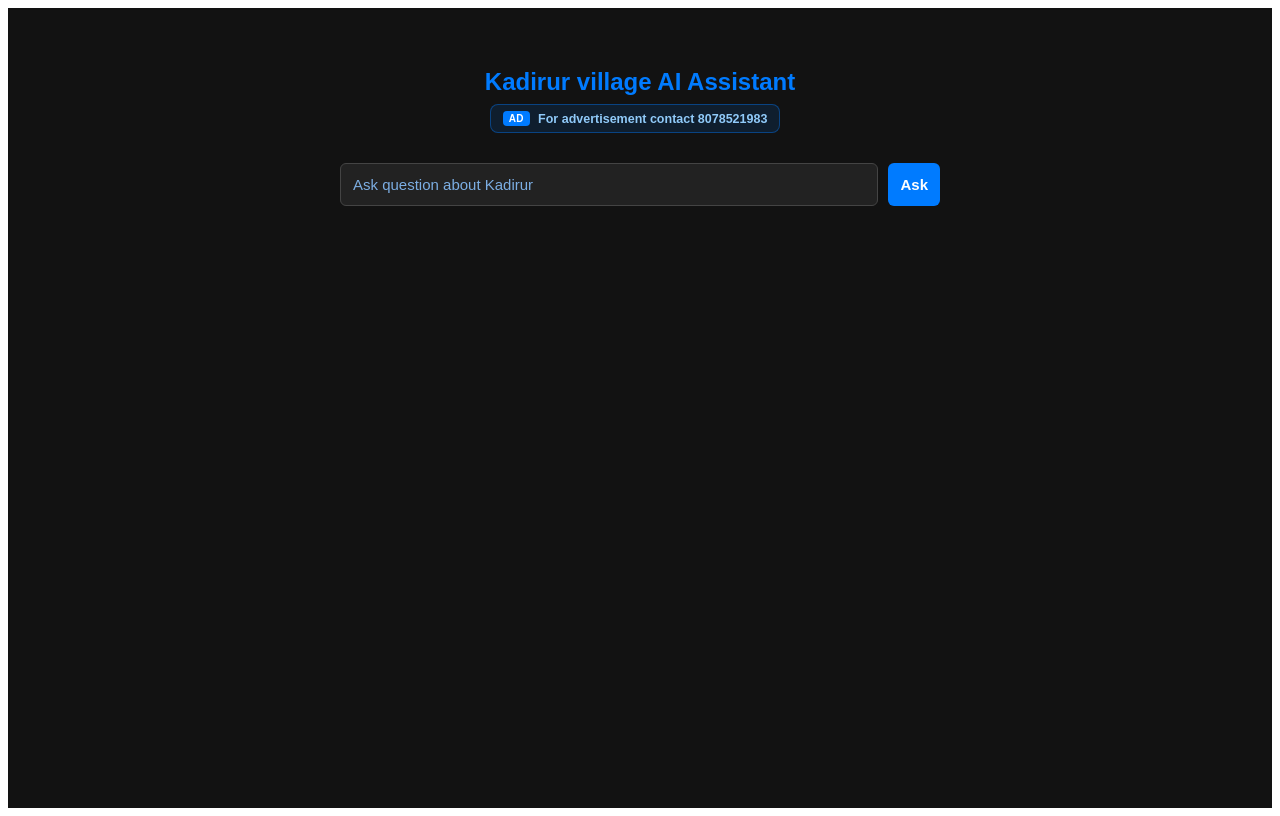
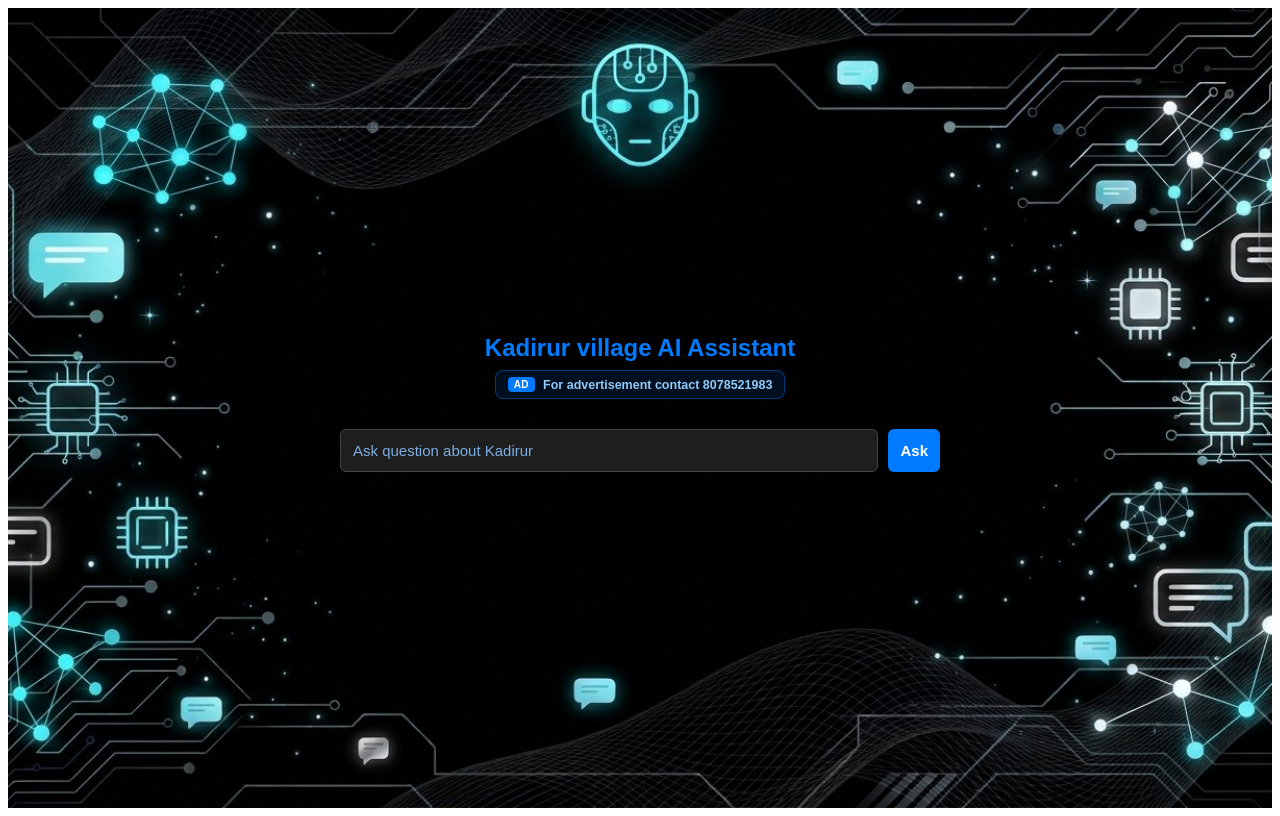
Before and after one commit to shyju2020-1983/testaigoogleapi, a React (Vite) app in the folder frontend/: page / in a window 1280 px wide. Built offline with nearby package versions, Linux system fonts and the light colour scheme.

Commit message:
jsx file updated with background

```diff
--- a/frontend/src/app.jsx
+++ b/frontend/src/app.jsx
@@ -1,8 +1,7 @@
 import React, { useState, useEffect, useRef } from 'react';
+import bgImage from './AI-Wall.jpg';
 
 function App() {
-
-
   const [query, setQuery] = useState('');
   const [chatHistory, setChatHistory] = useState([]);
   const [loading, setLoading] = useState(false);
@@ -70,7 +69,7 @@ function App() {
     setErrorDetails(null);
 
    const ec2PublicIp = "13.233.119.28";
-    const targetUrl = `http://${ec2PublicIp}:8000/api/query`;
+    const targetUrl = `http://${ec2PublicIp}:8000/api/query`;;
 
     // Below code for local running
     // const targetUrl = 'http://localhost:8000/api/query';
@@ -108,9 +107,7 @@ function App() {
       setLoading(false);
     }
   };
-//background
 
-//
   const handleClearChat = () => {
     setChatHistory([]);
     setErrorDetails(null);
@@ -118,24 +115,50 @@ function App() {
   };
 
   return (
-    <div style={{ backgroundColor: '#121212', minHeight: '100vh', width: '100%', padding: '40px 0', boxSizing: 'border-box' }}>
+    <div
+      style={{
+        backgroundColor: '#121212',
+        backgroundImage: `url(${bgImage})`,
+        backgroundSize: 'cover',
+        backgroundPosition: 'center',
+        backgroundRepeat: 'no-repeat',
+        backgroundAttachment: 'fixed',
+        minHeight: '100vh',
+        width: '100%',
+        display: 'flex',
+        flexDirection: 'column',
+        justifyContent: 'center',
+        alignItems: 'center',
+        padding: '20px',
+        boxSizing: 'border-box',
+      }}
+    >
       <style>{`
         .custom-chat-input::placeholder {
           color: #7caee3 !important;
           opacity: 1;
         }
       `}</style>
-  <div style={{ maxWidth: '600px', margin: '0 auto', padding: '20px', fontFamily: 'sans-serif', color: '#ffffff' }}>
+
+      <div
+        style={{
+          width: '100%',
+          maxWidth: '600px',
+          margin: '0 auto',
+          padding: '20px',
+          fontFamily: 'sans-serif',
+          color: '#ffffff',
+        }}
+      >
         <h2 style={{ margin: '0 0 8px 0', textAlign: 'center', color: '#007bff' }}>
           <b>Kadirur village AI Assistant</b>
         </h2>
 
-    {/* TOP ROTATING ADVERTISEMENT BANNER (SLIGHTLY LEFT, DIRECTLY BELOW TITLE) */}
+        {/* TOP ROTATING ADVERTISEMENT BANNER */}
         <div
           style={{
             display: 'flex',
             justifyContent: 'center',
-        paddingRight: '10px',
             marginBottom: '18px',
           }}
         >
@@ -168,8 +191,6 @@ function App() {
             </span>
           </div>
         </div>
-
-
 
         {/* CHAT DISPLAY LOG PANEL */}
         <div style={{ marginTop: '20px' }}>
@@ -234,7 +255,7 @@ function App() {
         </div>
 
         {/* PERSISTENT INPUT ROW */}
-        <form onSubmit={handleSubmit} style={{ display: 'flex', gap: '10px', marginTop: '20px', position: 'sticky', bottom: '20px', backgroundColor: '#121212', padding: '10px 0' }}>
+        <form onSubmit={handleSubmit} style={{ display: 'flex', gap: '10px', marginTop: '20px', position: 'sticky', bottom: '20px', backgroundColor: 'transparent', padding: '10px 0' }}>
           <input
             type="text"
             className="custom-chat-input"
@@ -244,9 +265,8 @@ function App() {
             disabled={loading}
             style={{
               flexGrow: 1,
-              padding: '12px',
-              fontSize: '15px',
-              backgroundColor: '#222',
+              padding: '12px',fontSize: '15px',
+backgroundColor: 'rgba(34, 34, 34, 0.9)',
 border: '1px solid #444',
 color: '#fff',
 borderRadius: '6px',
```
Lines whose indentation alone changed are shown as unchanged.
